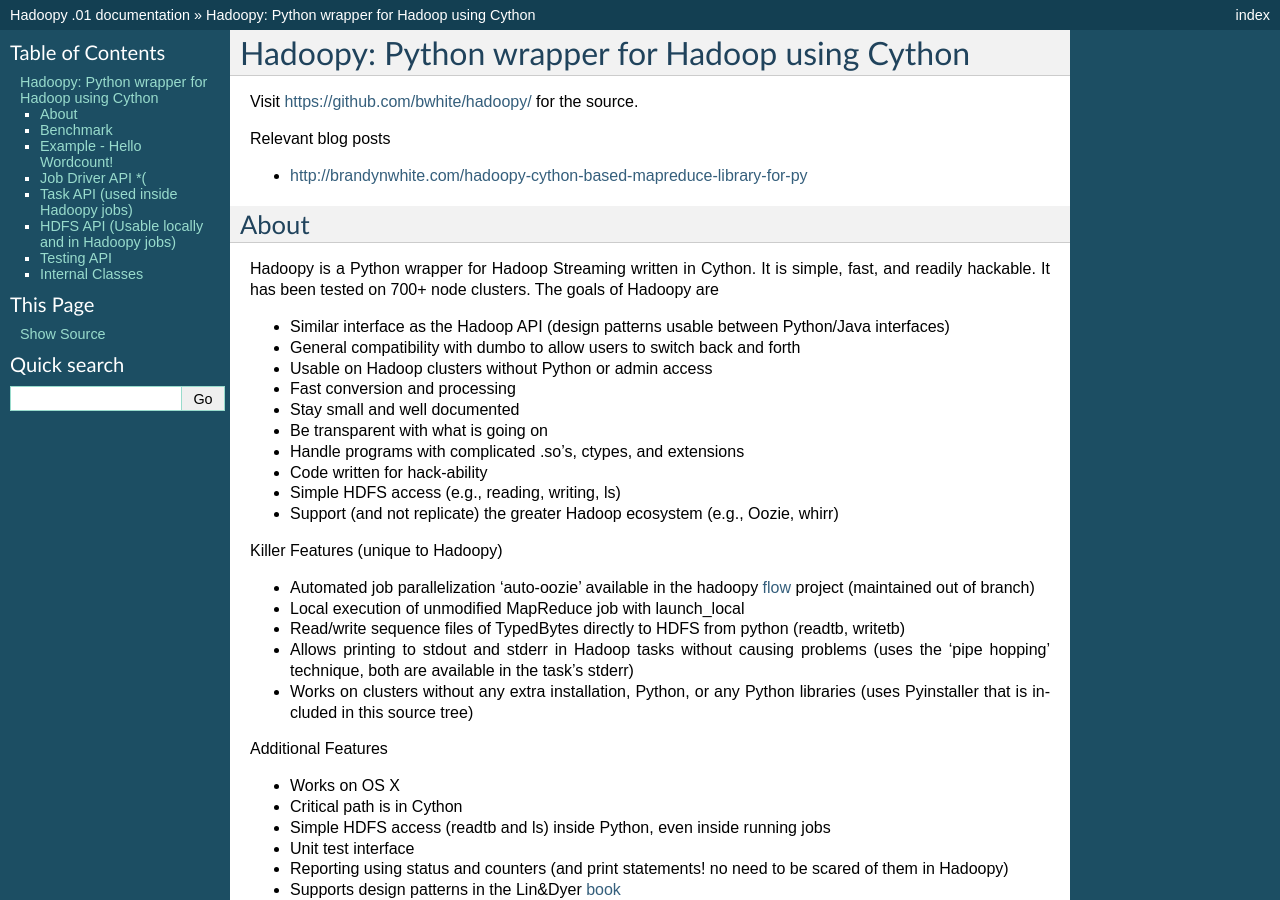
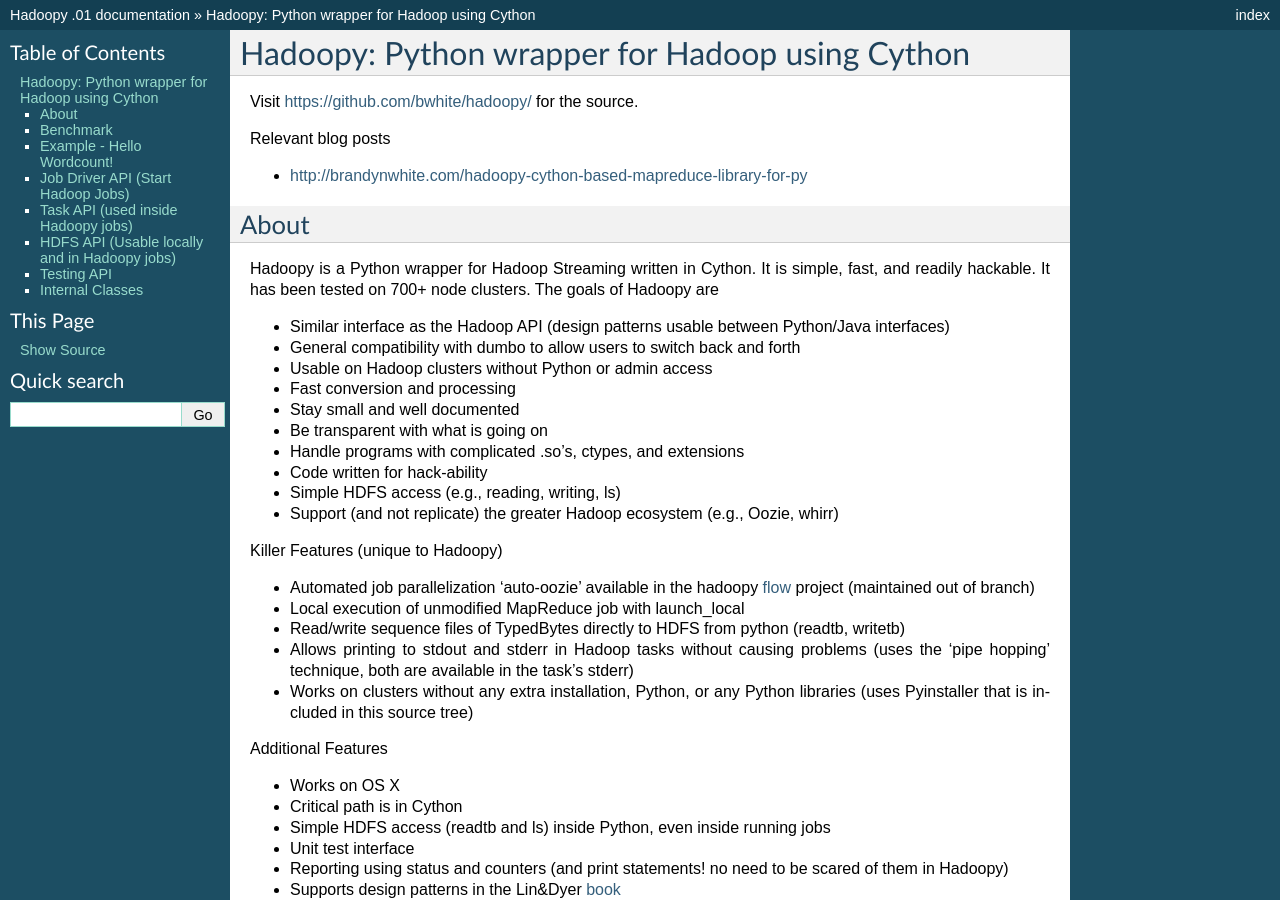
Before and after one commit to bwhite/hadoopy, a Sphinx documentation site: the page built from doc/index.rst, in a window 1280 px wide and 900 px high. Built offline with Sphinx 7.4.7, drawn with Linux system fonts in a browser that asks for light colours; formulas are drawn with MathJax 3; some of the changed text lies outside the part shown.

Commit message:
Updated Signed-off-by: Brandyn A. White <bwhite@dappervision.com>

```diff
--- a/doc/index.rst
+++ b/doc/index.rst
@@ -318,7 +318,7 @@
 
 That's a quick tour of Hadoopy.
 
-Job Driver API *(
+Job Driver API (Start Hadoop Jobs)
 -----------------
 
 ..  autofunction:: hadoopy.launch(in_name, out_name, script_path[, partitioner=False, files=(), jobconfs=(), cmdenvs=(), copy_script=True, wait=True, hstreaming=None, name=None, use_typedbytes=True, use_seqoutput=True, use_autoinput=True, add_python=True, config=None, pipe=True, python_cmd="python", num_mappers=None, num_reducers=None, script_dir='', remove_ext=False, **kw])
```
Also changed, not shown: other parts of doc/index.rst (+1 -1 lines).
